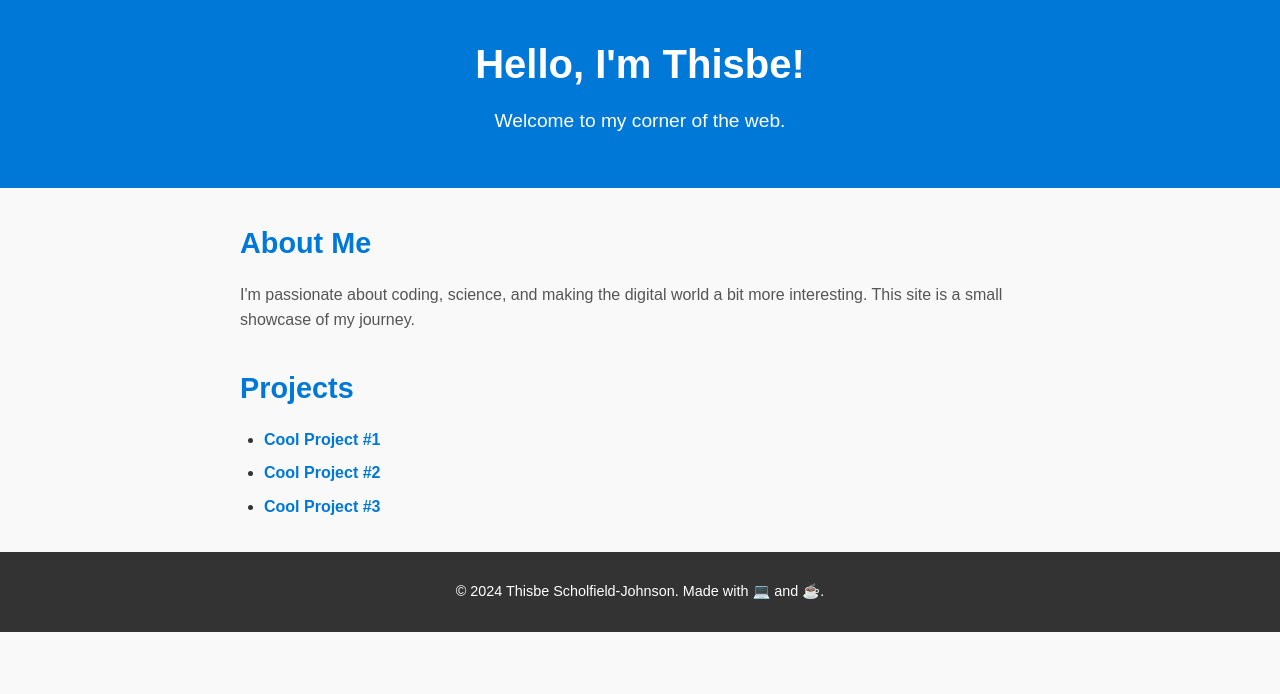
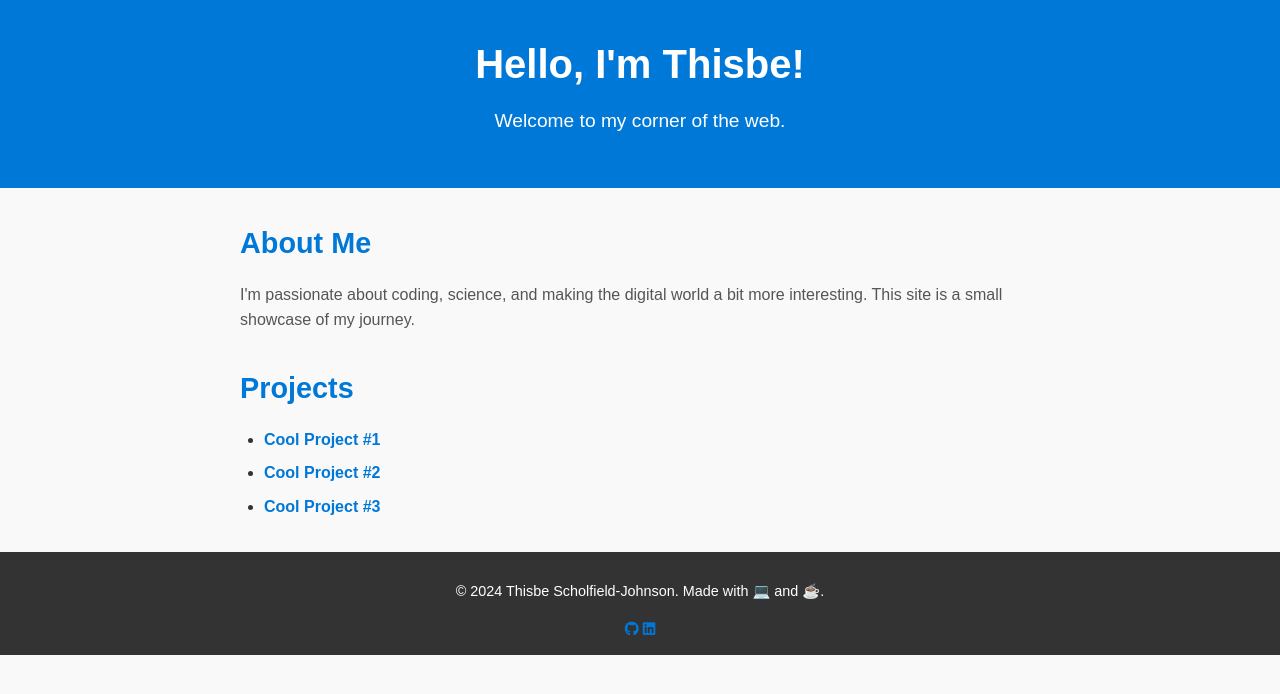
Before and after one commit to ThisbeSchoJo/my-personal-website, a plain HTML site: page index.html in a window 1280 px wide. Drawn offline with Linux system fonts and the light colour scheme.

Commit message:
Add Font Awesome to index.html, add links to social media with icons to index.html

```diff
--- a/index.html
+++ b/index.html
@@ -4,6 +4,10 @@
     <meta charset="UTF-8" />
     <meta name="viewport" content="width=device-width, intial-scale=1.0" />
     <link rel="stylesheet" href="style.css" />
+    <link
+    href="https://cdnjs.cloudflare.com/ajax/libs/font-awesome/6.0.0-beta3/css/all.min.css"
+    rel="stylesheet"
+    />
     <title>Thisbe Scholfield-Johnson</title>
   </head>
   <body>
@@ -30,6 +34,14 @@
     </main>
     <footer>
       <p>&copy; 2024 Thisbe Scholfield-Johnson. Made with 💻 and ☕.</p>
+      <div class="social-icons">
+        <a href="https://github.com/ThisbeSchoJo" target="_blank">
+            <i class="fab fa-github"></i>
+        </a>
+        <a href="https://www.linkedin.com/in/thisbe-scholfield-johnson-105123ba" target="_blank">
+            <i class="fab fa-linkedin"></i>
+        </a>
+      </div>
     </footer>
     <script src="script.js"></script>
   </body>
```
